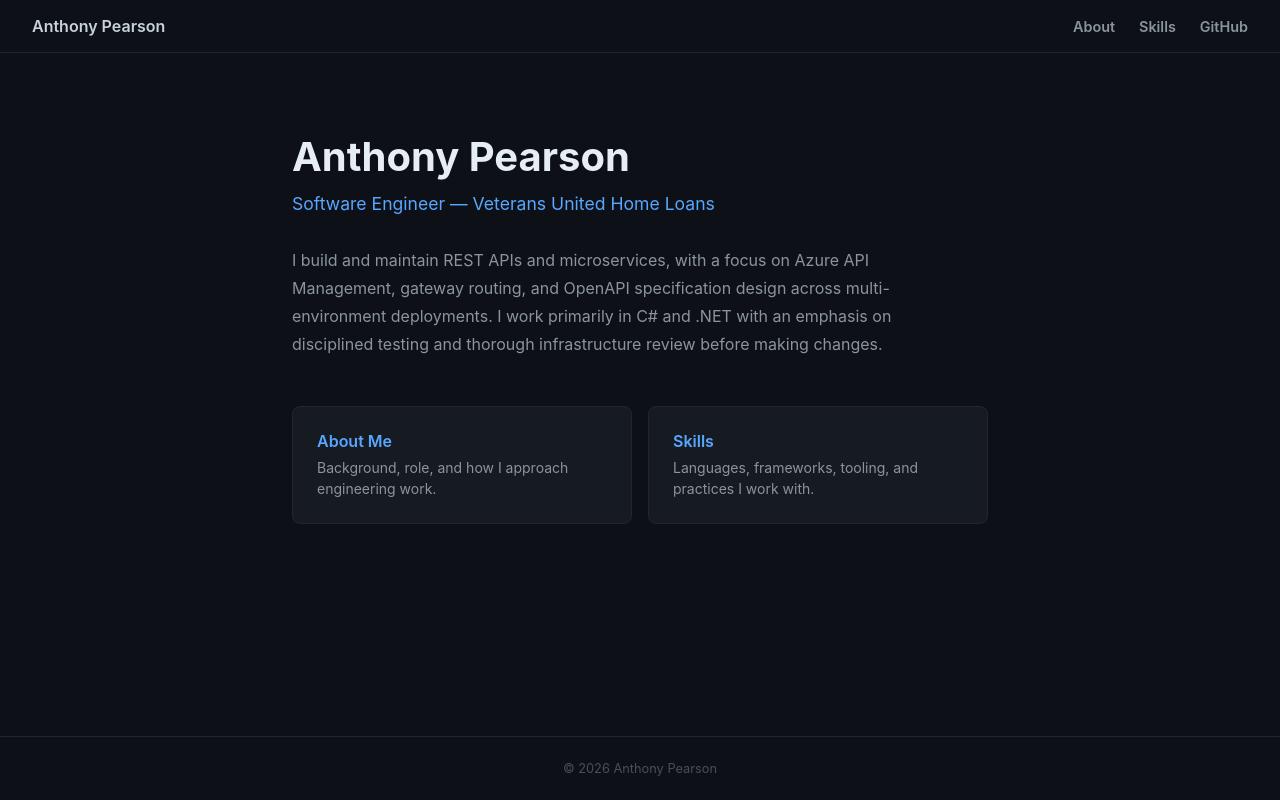
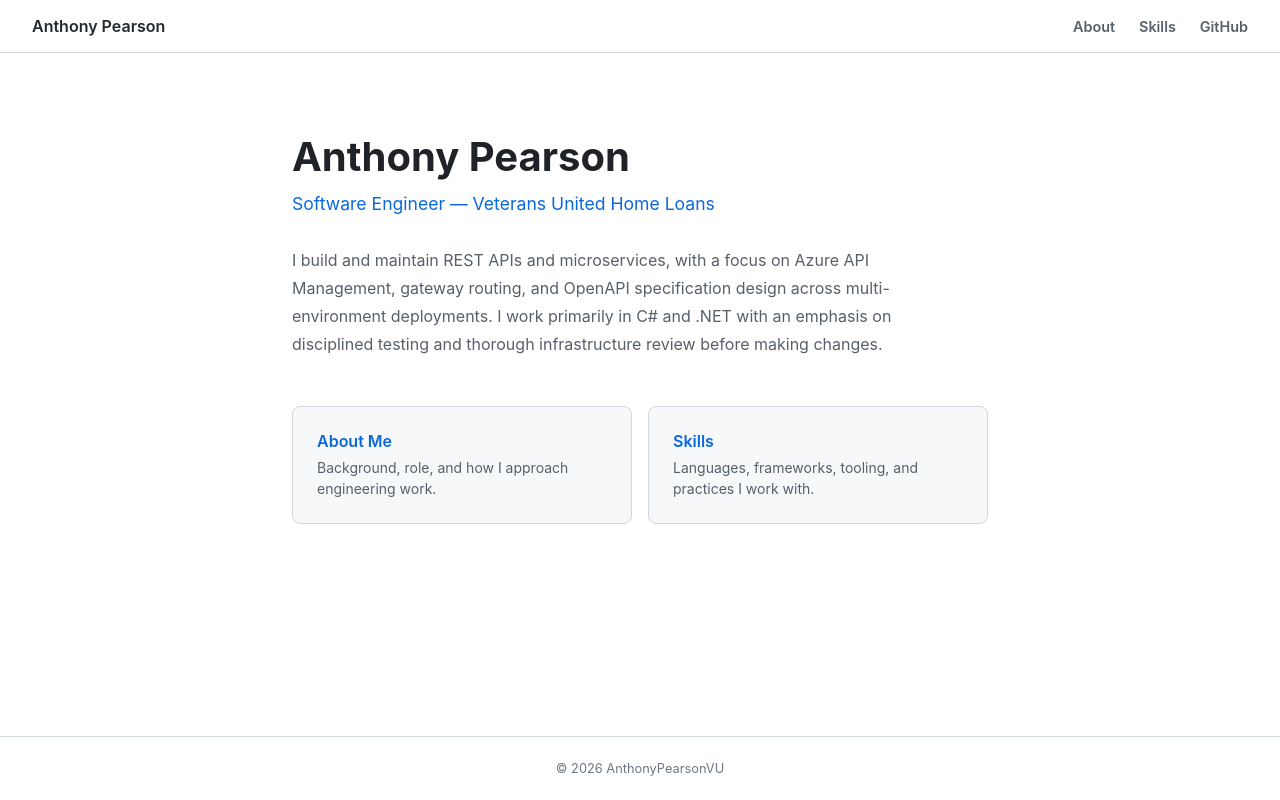
Before and after one commit to AnthonyPearsonVU/AnthonyPearsonVU.github.io, a plain HTML site: page docs/index.html in a window 1280 px wide. Drawn offline with Linux system fonts and the light colour scheme.

Commit message:
fix: updates

```diff
--- a/docs/index.html
+++ b/docs/index.html
@@ -4,122 +4,7 @@
   <meta charset="UTF-8" />
   <meta name="viewport" content="width=device-width, initial-scale=1.0" />
   <title>Anthony Pearson</title>
-  <style>
-    *, *::before, *::after { box-sizing: border-box; margin: 0; padding: 0; }
-
-    body {
-      font-family: -apple-system, BlinkMacSystemFont, "Segoe UI", Roboto, sans-serif;
-      background: #0d1117;
-      color: #c9d1d9;
-      min-height: 100vh;
-      display: flex;
-      flex-direction: column;
-    }
-
-    header {
-      border-bottom: 1px solid #21262d;
-      padding: 1rem 2rem;
-      display: flex;
-      align-items: center;
-      gap: 1rem;
-    }
-
-    header a {
-      color: #c9d1d9;
-      text-decoration: none;
-      font-weight: 600;
-      font-size: 1rem;
-    }
-
-    header a:hover { color: #58a6ff; }
-
-    nav {
-      margin-left: auto;
-      display: flex;
-      gap: 1.5rem;
-    }
-
-    nav a {
-      color: #8b949e;
-      text-decoration: none;
-      font-size: 0.9rem;
-      transition: color 0.15s;
-    }
-
-    nav a:hover { color: #c9d1d9; }
-
-    main {
-      flex: 1;
-      max-width: 760px;
-      margin: 0 auto;
-      padding: 5rem 2rem;
-      width: 100%;
-    }
-
-    .hero-title {
-      font-size: 2.5rem;
-      font-weight: 700;
-      color: #e6edf3;
-      line-height: 1.2;
-      margin-bottom: 0.75rem;
-    }
-
-    .hero-subtitle {
-      font-size: 1.1rem;
-      color: #58a6ff;
-      margin-bottom: 2rem;
-    }
-
-    .hero-bio {
-      font-size: 1rem;
-      color: #8b949e;
-      line-height: 1.75;
-      max-width: 600px;
-      margin-bottom: 3rem;
-    }
-
-    .card-grid {
-      display: grid;
-      grid-template-columns: repeat(auto-fit, minmax(240px, 1fr));
-      gap: 1rem;
-    }
-
-    .card {
-      display: block;
-      padding: 1.5rem;
-      border: 1px solid #21262d;
-      border-radius: 8px;
-      text-decoration: none;
-      transition: border-color 0.15s, background 0.15s;
-      background: #161b22;
-    }
-
-    .card:hover {
-      border-color: #58a6ff;
-      background: #1c2128;
-    }
-
-    .card-title {
-      font-size: 1rem;
-      font-weight: 600;
-      color: #58a6ff;
-      margin-bottom: 0.4rem;
-    }
-
-    .card-desc {
-      font-size: 0.875rem;
-      color: #8b949e;
-      line-height: 1.5;
-    }
-
-    footer {
-      text-align: center;
-      padding: 1.5rem;
-      font-size: 0.8rem;
-      color: #484f58;
-      border-top: 1px solid #21262d;
-    }
-  </style>
+  <link rel="stylesheet" href="site.css" />
 </head>
 <body>
 
@@ -155,7 +40,7 @@
   </main>
 
   <footer>
-    &copy; 2026 Anthony Pearson
+    &copy; 2026 AnthonyPearsonVU
   </footer>
 
 </body>
--- /dev/null
+++ b/docs/site.css
@@ -0,0 +1,225 @@
+/* ==========================================================================
+   Shared stylesheet for AnthonyPearsonVU.github.io
+
+   Theming: every color is a custom property on :root. The dark GitHub palette
+   is the default; the light palette overrides those same properties inside a
+   prefers-color-scheme: light media query, so the site follows the visitor's
+   OS/browser setting with no JavaScript.
+   ========================================================================== */
+
+:root {
+  /* Tells the browser which schemes we support, so UA-rendered chrome
+     (scrollbars, form controls, caret) matches the active theme. */
+  color-scheme: dark light;
+
+  /* Dark palette (default) */
+  --bg: #0d1117;
+  --text: #c9d1d9;
+  --text-muted: #8b949e;
+  --text-strong: #e6edf3;
+  --text-faint: #484f58;
+  --accent: #58a6ff;
+  --border: #21262d;
+  --surface: #161b22;
+  --surface-hover: #1c2128;
+}
+
+@media (prefers-color-scheme: light) {
+  :root {
+    /* Light palette */
+    --bg: #ffffff;
+    --text: #24292f;
+    --text-muted: #57606a;
+    --text-strong: #1f2328;
+    --text-faint: #6e7781;
+    --accent: #0969da;
+    --border: #d0d7de;
+    --surface: #f6f8fa;
+    --surface-hover: #eaeef2;
+  }
+}
+
+/* Reset */
+*, *::before, *::after { box-sizing: border-box; margin: 0; padding: 0; }
+
+/* Base layout */
+body {
+  font-family: -apple-system, BlinkMacSystemFont, "Segoe UI", Roboto, sans-serif;
+  background: var(--bg);
+  color: var(--text);
+  min-height: 100vh;
+  display: flex;
+  flex-direction: column;
+}
+
+/* Header + nav */
+header {
+  border-bottom: 1px solid var(--border);
+  padding: 1rem 2rem;
+  display: flex;
+  align-items: center;
+  gap: 1rem;
+}
+
+header a {
+  color: var(--text);
+  text-decoration: none;
+  font-weight: 600;
+  font-size: 1rem;
+}
+
+header a:hover { color: var(--accent); }
+
+nav {
+  margin-left: auto;
+  display: flex;
+  gap: 1.5rem;
+}
+
+nav a {
+  color: var(--text-muted);
+  text-decoration: none;
+  font-size: 0.9rem;
+  transition: color 0.15s;
+}
+
+nav a:hover { color: var(--text); }
+nav a.active { color: var(--text); }
+
+/* Main content region */
+main {
+  flex: 1;
+  max-width: 760px;
+  margin: 0 auto;
+  padding: 5rem 2rem;
+  width: 100%;
+}
+
+/* Footer */
+footer {
+  text-align: center;
+  padding: 1.5rem;
+  font-size: 0.8rem;
+  color: var(--text-faint);
+  border-top: 1px solid var(--border);
+}
+
+/* Shared page heading (about, skills) */
+.page-title {
+  font-size: 2rem;
+  font-weight: 700;
+  color: var(--text-strong);
+  margin-bottom: 2.5rem;
+}
+
+/* --------------------------------------------------------------------------
+   Home page (index.html)
+   -------------------------------------------------------------------------- */
+.hero-title {
+  font-size: 2.5rem;
+  font-weight: 700;
+  color: var(--text-strong);
+  line-height: 1.2;
+  margin-bottom: 0.75rem;
+}
+
+.hero-subtitle {
+  font-size: 1.1rem;
+  color: var(--accent);
+  margin-bottom: 2rem;
+}
+
+.hero-bio {
+  font-size: 1rem;
+  color: var(--text-muted);
+  line-height: 1.75;
+  max-width: 600px;
+  margin-bottom: 3rem;
+}
+
+.card-grid {
+  display: grid;
+  grid-template-columns: repeat(auto-fit, minmax(240px, 1fr));
+  gap: 1rem;
+}
+
+.card {
+  display: block;
+  padding: 1.5rem;
+  border: 1px solid var(--border);
+  border-radius: 8px;
+  text-decoration: none;
+  transition: border-color 0.15s, background 0.15s;
+  background: var(--surface);
+}
+
+.card:hover {
+  border-color: var(--accent);
+  background: var(--surface-hover);
+}
+
+.card-title {
+  font-size: 1rem;
+  font-weight: 600;
+  color: var(--accent);
+  margin-bottom: 0.4rem;
+}
+
+.card-desc {
+  font-size: 0.875rem;
+  color: var(--text-muted);
+  line-height: 1.5;
+}
+
+/* --------------------------------------------------------------------------
+   About page (about.html)
+   -------------------------------------------------------------------------- */
+.section {
+  margin-bottom: 2.5rem;
+}
+
+.section-heading {
+  font-size: 0.75rem;
+  font-weight: 600;
+  text-transform: uppercase;
+  letter-spacing: 0.08em;
+  color: var(--accent);
+  margin-bottom: 0.75rem;
+}
+
+.section p {
+  font-size: 1rem;
+  line-height: 1.75;
+  color: var(--text-muted);
+}
+
+/* --------------------------------------------------------------------------
+   Skills page (skills.html)
+   -------------------------------------------------------------------------- */
+.skill-group {
+  margin-bottom: 2.25rem;
+}
+
+.skill-group-label {
+  font-size: 0.75rem;
+  font-weight: 600;
+  text-transform: uppercase;
+  letter-spacing: 0.08em;
+  color: var(--accent);
+  margin-bottom: 0.75rem;
+}
+
+.tag-list {
+  display: flex;
+  flex-wrap: wrap;
+  gap: 0.5rem;
+}
+
+.tag {
+  background: var(--surface);
+  border: 1px solid var(--border);
+  border-radius: 4px;
+  padding: 0.3rem 0.75rem;
+  font-size: 0.875rem;
+  color: var(--text);
+}
```
Also changed, not shown: docs/about.html (+2 -88 lines), docs/skills.html (+2 -97 lines), 2 other files.
